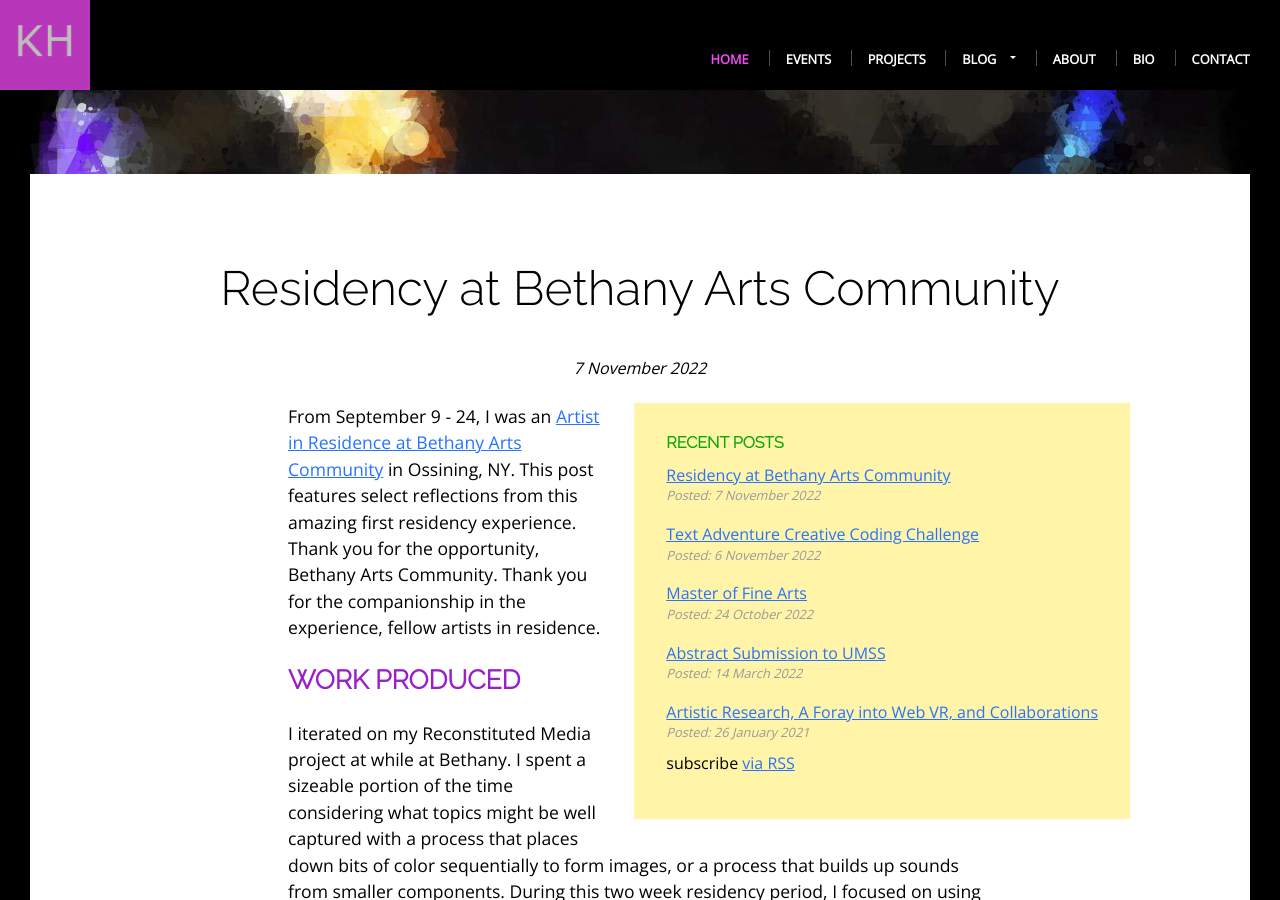
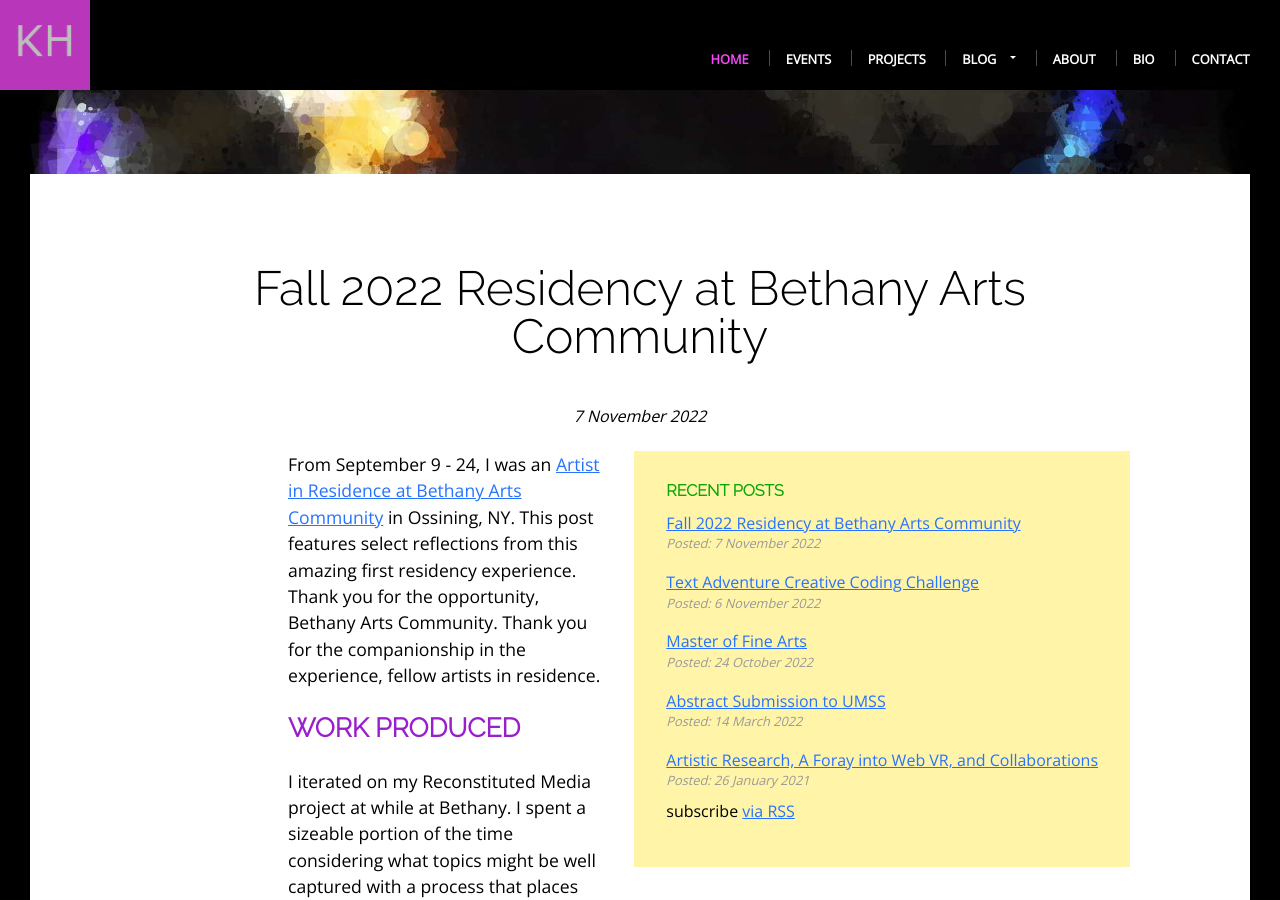
Before and after one commit to khoeger/khoeger.github.io, a Jekyll site: the page built from _posts/2022-11-7-FallResidencyBethanyArtsCommunity.markdown, in a window 1280 px wide and 900 px high, scrolled down 276 px. Built offline with Jekyll 4.4.1, drawn with Linux system fonts in a browser that asks for light colours; some of the changed text lies outside the part shown.

Commit message:
Spell check

```diff
--- a/_posts/2022-11-7-FallResidencyBethanyArtsCommunity.markdown
+++ b/_posts/2022-11-7-FallResidencyBethanyArtsCommunity.markdown
@@ -1,6 +1,6 @@
 ---
 layout: post
-title:  Residency at Bethany Arts Community
+title:  Fall 2022 Residency at Bethany Arts Community
 date:   2022-11-07 15:00:00 +0500
 categories: art artist artistResidency bethanyArtsCommunity bethanyArtsCommunityFall2022 creativeCode code networking NewYork Ossining processing reconstitutedMedia residency Westchester
 postHero: /assets/img/2022/11/bac_header.jpg
```
Also changed, not shown: other parts of _posts/2022-11-7-FallResidencyBethanyArtsCommunity.markdown (+5 -4 lines).
